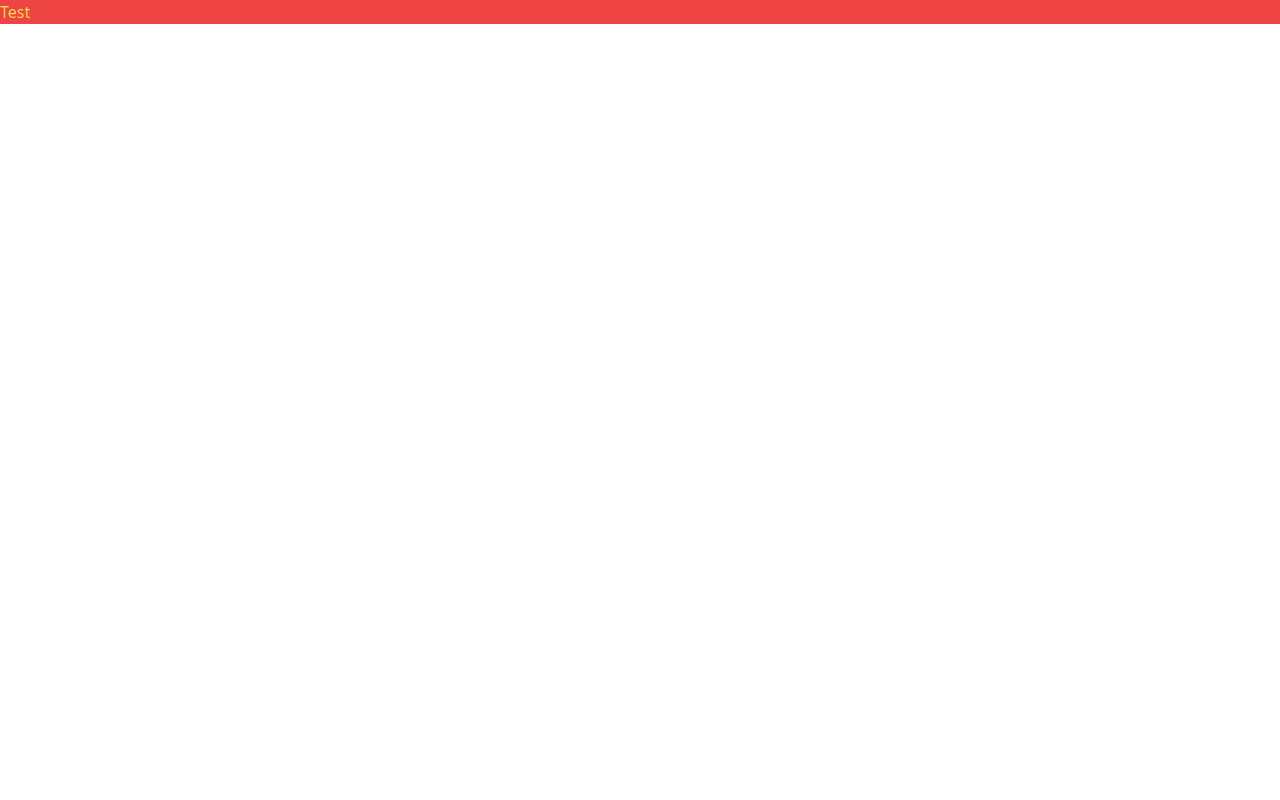
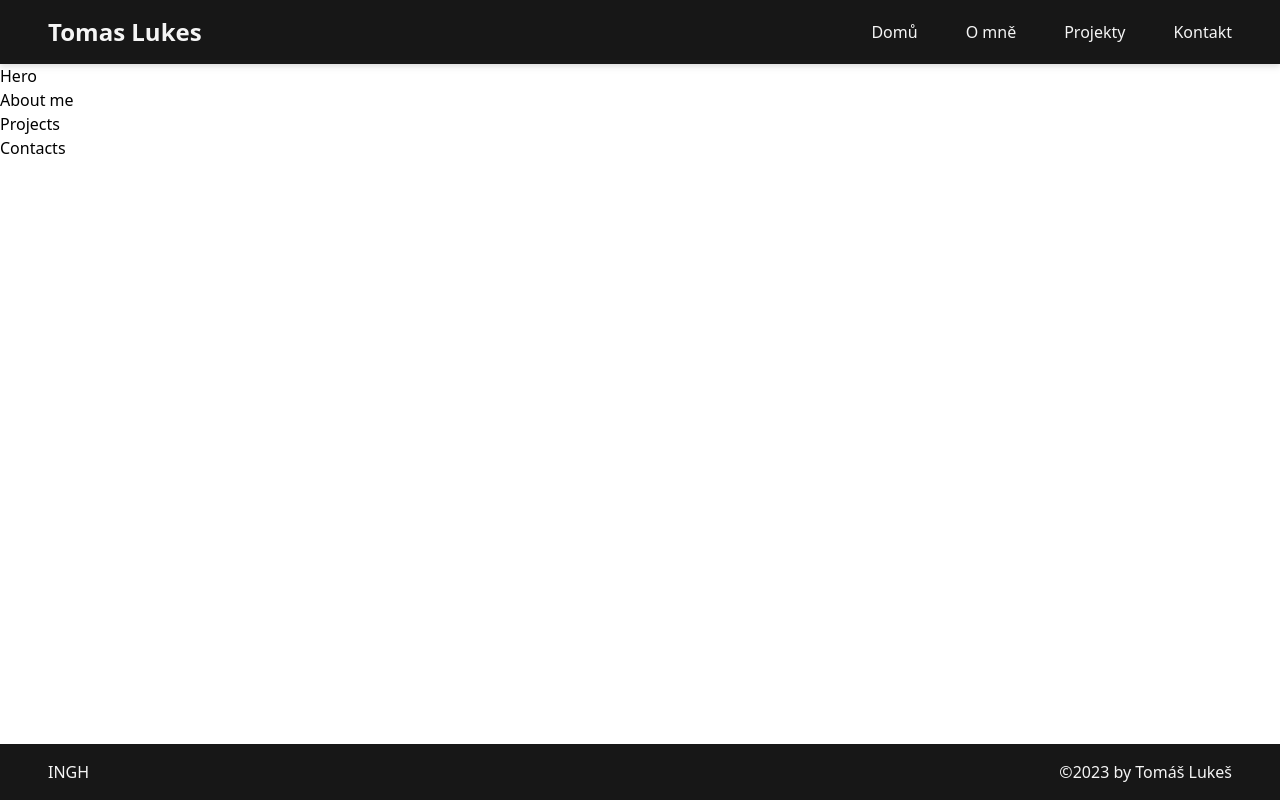
Before and after one commit to TomasLukes/portfolio-page, a React (Vite) app: page / in a window 1280 px wide. Built offline with nearby package versions, Linux system fonts and the light colour scheme.

Commit message:
Created mockup of structure with empty components, initial styling of Nav and Footer

```diff
--- a/src/App.jsx
+++ b/src/App.jsx
@@ -1,8 +1,19 @@
+import Navbar from "./components/Navbar"
+import Hero from "./components/Hero"
+import About from "./components/About"
+import Projects from "./components/Projects"
+import Contacts from "./components/Contacts"
+import Footer from "./components/Footer"
 
 export default function App() {
   return (
     <>
-      <h1 className="bg-red-500 text-yellow-300">Test</h1>
+      <Navbar />
+      <Hero />
+      <About />
+      <Projects />
+      <Contacts />
+      <Footer />
     </>
   )
 }
--- /dev/null
+++ b/src/components/About.jsx
@@ -0,0 +1,9 @@
+
+export default function About() {
+  return (
+    /* About */
+    <>
+      <h3>About me</h3>
+    </>
+  )
+}
--- /dev/null
+++ b/src/components/Contacts.jsx
@@ -0,0 +1,9 @@
+
+export default function Contacts() {
+  return (
+    /* Contacts */
+    <>
+      <h3>Contacts</h3>
+    </>
+  )
+}
--- /dev/null
+++ b/src/components/Footer.jsx
@@ -0,0 +1,18 @@
+
+export default function Footer() {
+  return (
+    /* Footer */
+    <footer className="absolute bottom-0 w-full py-4 text-neutral-100 bg-neutral-900">
+      {/* Footer container */}
+      <div className="flex items-center justify-between px-12">
+        {/* Social icons */}
+        <div className="flex">
+          <p>IN</p>
+          <p>GH</p>
+        </div>
+        {/* Copyright */}
+        <p>©2023 by Tomáš Lukeš</p>
+      </div>
+    </footer>
+  )
+}
--- /dev/null
+++ b/src/components/Hero.jsx
@@ -0,0 +1,9 @@
+
+export default function Hero() {
+  return (
+    /* Hero */
+    <>
+      <h3>Hero</h3>
+    </>
+  )
+}
--- /dev/null
+++ b/src/components/Navbar.jsx
@@ -0,0 +1,24 @@
+
+export default function Navbar() {
+  return (
+    /* Navbar */
+    <nav className="w-full py-4 text-neutral-100 bg-neutral-900 drop-shadow-md">
+      {/* Navbar container */}
+      <div className="flex items-center justify-between px-12 ">
+        {/* Logo img */}
+        <div>
+          <h1 className="text-2xl font-semibold">Tomas Lukes</h1>
+        </div>
+        {/* Menu items - desktop */}
+        <div className="hidden md:flex space-x-12">
+          <a href="#" className="hover:text-red-500">Domů</a>
+          <a href="#" className="hover:text-red-500">O mně</a>
+          <a href="#" className="hover:text-red-500">Projekty</a>
+          <a href="#" className="hover:text-red-500">Kontakt</a>
+        </div>
+
+
+      </div>
+    </nav>
+  )
+}
--- /dev/null
+++ b/src/components/Projects.jsx
@@ -0,0 +1,9 @@
+
+export default function Projects() {
+  return (
+    /* Projects */
+    <>
+      <h3>Projects</h3>
+    </>
+  )
+}
--- a/tailwind.config.js
+++ b/tailwind.config.js
@@ -1,8 +1,18 @@
 /** @type {import('tailwindcss').Config} */
-module.exports = {
+export default {
   content: ["./src/**/*.{html,js,jsx}"],
   theme: {
-    extend: {},
+    screens: {
+      sm: '480px',
+      md: '768px',
+      lg: '976px',
+      xl: '1440px'
+    },
+    extend: {
+      colors: {
+        orange: 'hsl(12, 88%, 59%)',
+      }
+    },
   },
   plugins: [],
 }
```
